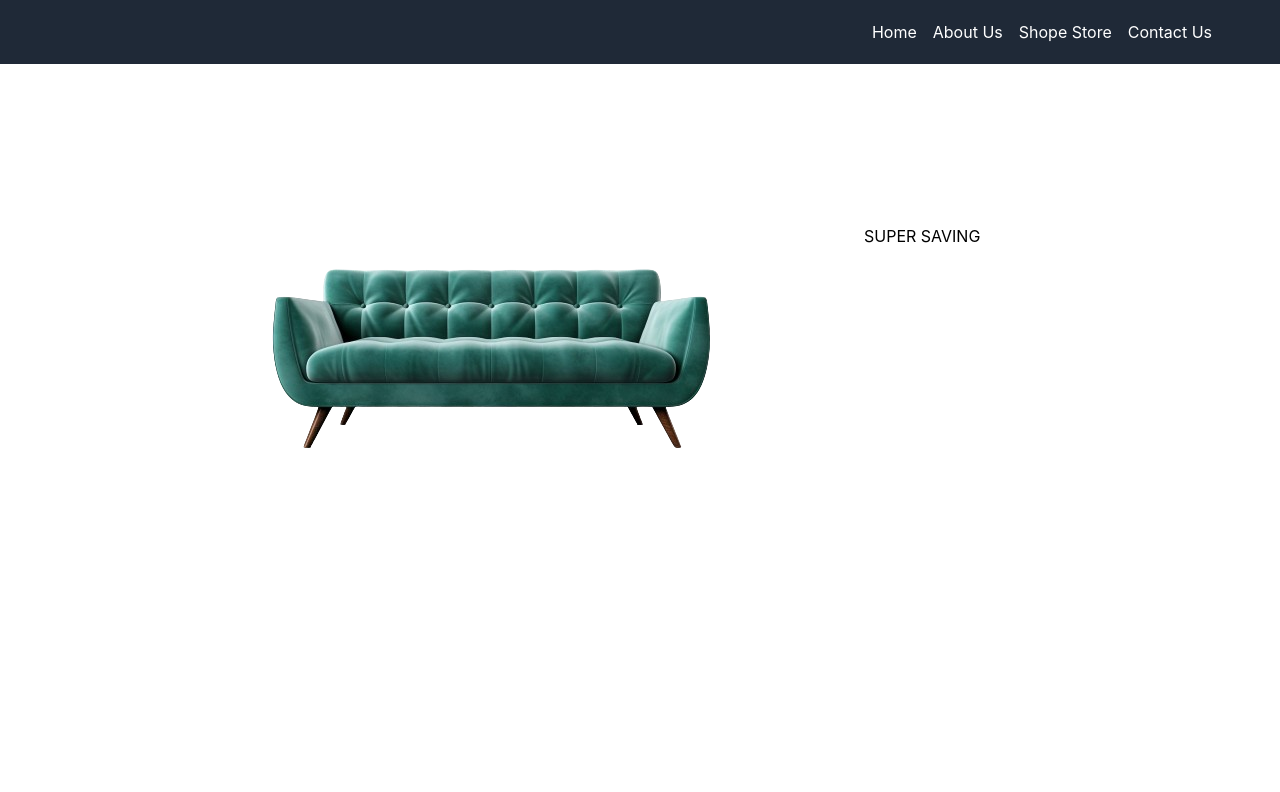
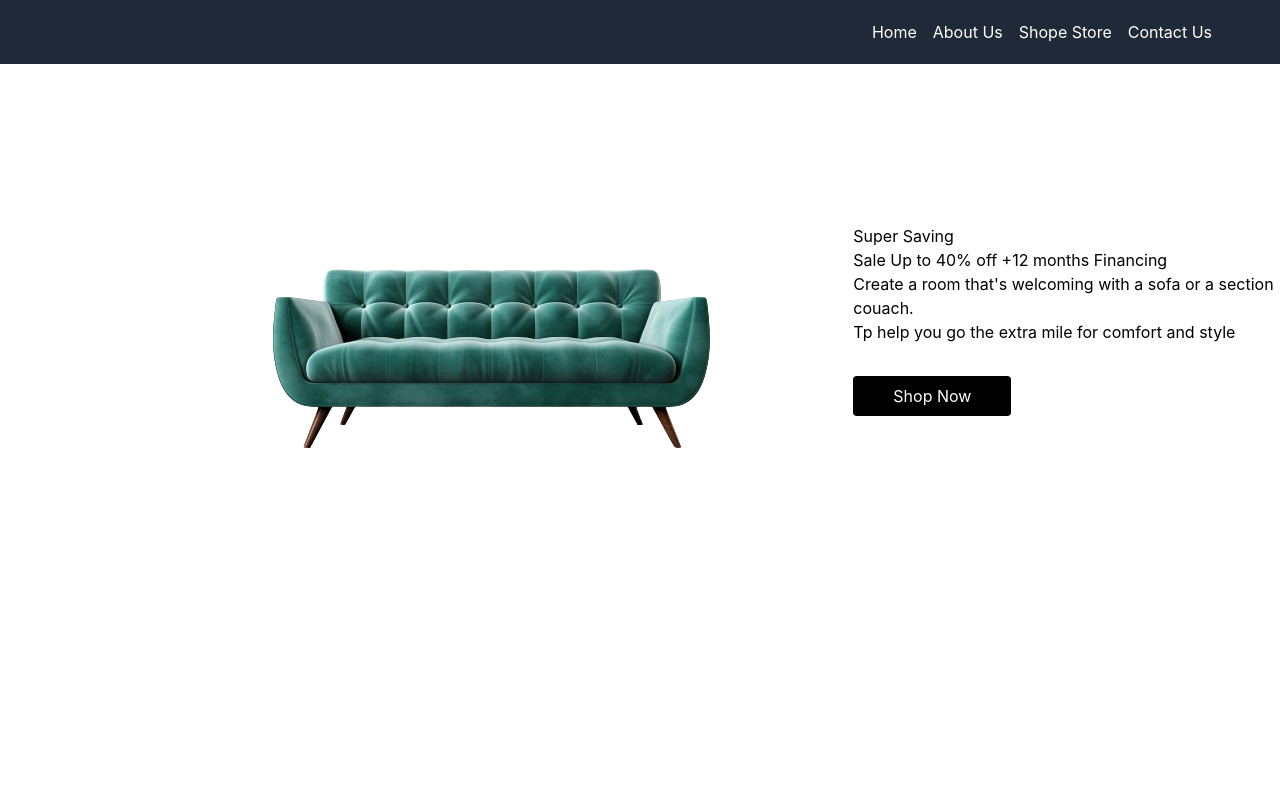
Before and after one commit to ayabakry/E-commerce-Home-Page, a React (Create React App) app: page / in a window 1280 px wide. Shown: the top 792 px of the page. Built offline with nearby package versions, Linux system fonts and the light colour scheme.

Commit message:
add super saving text section

```diff
--- a/src/Component/DiscountSection.jsx
+++ b/src/Component/DiscountSection.jsx
@@ -1,9 +1,16 @@
 import Sofa from "../Imgs/SofaDiscount.png"
 function DiscountSection (){
     return(
-    <div className="grid grid-cols-3 gap-4">
-<img src={Sofa} className="col-span-2 ml-60"/>
-        <h1 className="mt-40 uppercase ">Super Saving</h1>
+    <div className="grid grid-cols-3">
+        <img src={Sofa} className="col-span-2 ml-60"/>
+        <div>
+        <h1 className="mt-40 ">Super Saving </h1>
+        <p className=" ">Sale Up to 40% off +12 months Financing</p>
+        <p className=" ">Create a room that's welcoming with a sofa or a section couach.</p>
+        <p className="">Tp help you go the extra mile for comfort and style</p>
+
+         <button className="bg-black text-white px-10 py-2 mt-8 rounded">Shop Now</button>
+         </div>
     </div>
 
 
```
